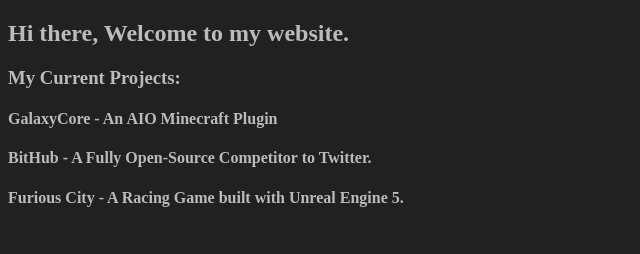
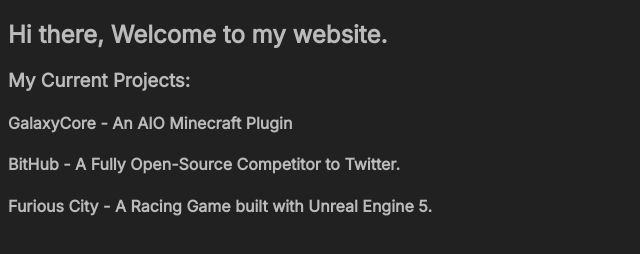
Before and after one commit to GalaxyModzDev/galaxymodzdev.github.io, a plain HTML site: page index.html in a window 1280 px wide. Shown: the whole page, without its empty margins (0-640 px from the left). Drawn offline with Linux system fonts and the light colour scheme.

Commit message:
update12 - Font

```diff
--- a/assets/css/styles.css
+++ b/assets/css/styles.css
@@ -1,7 +1,6 @@
-@import url("https://fonts.googleapis.com/css2?family=Inter&display=swap");
-
 body {
   background-color: #212121;
+  font-family: "Inter", sans-serif;
 }
 
 h2,
```
